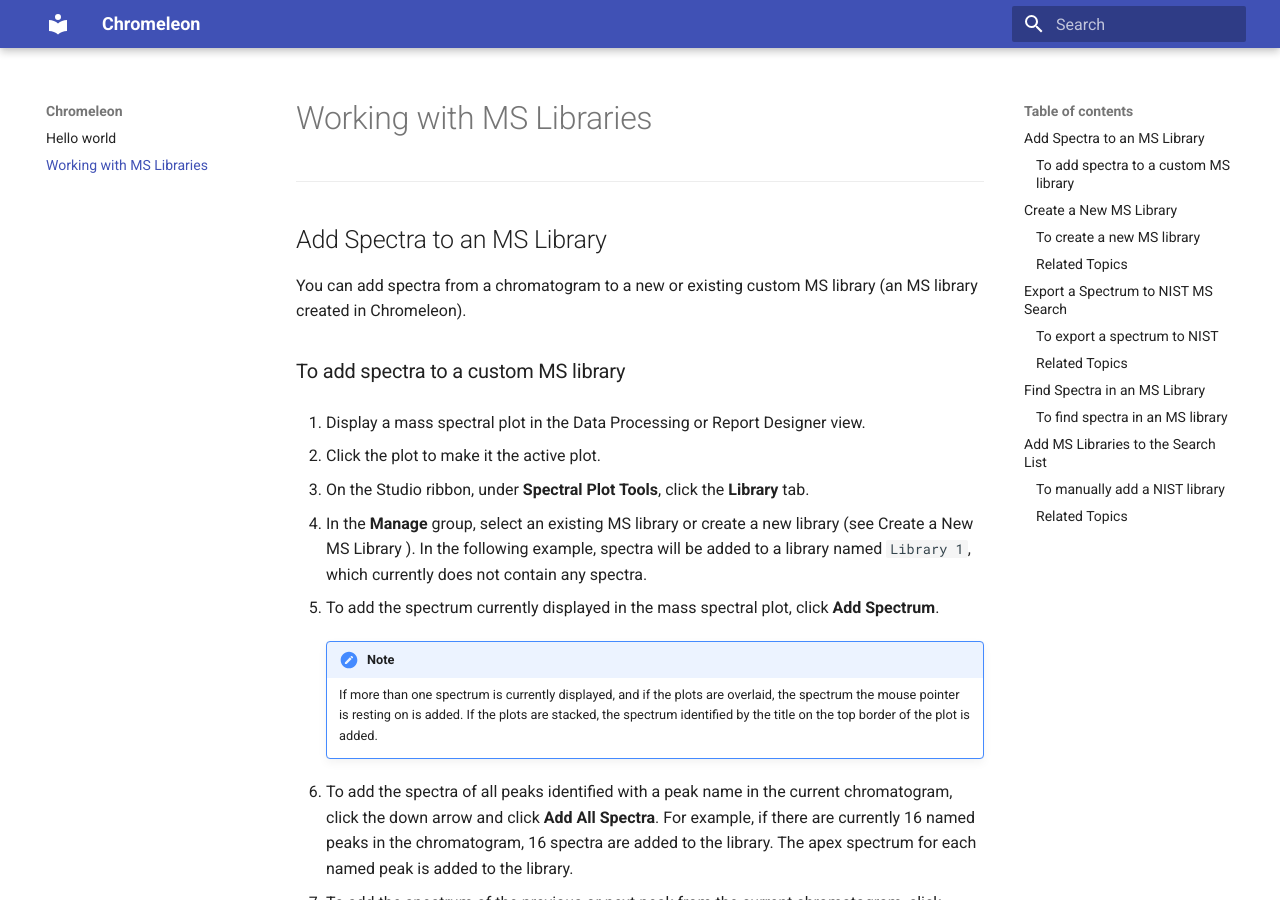
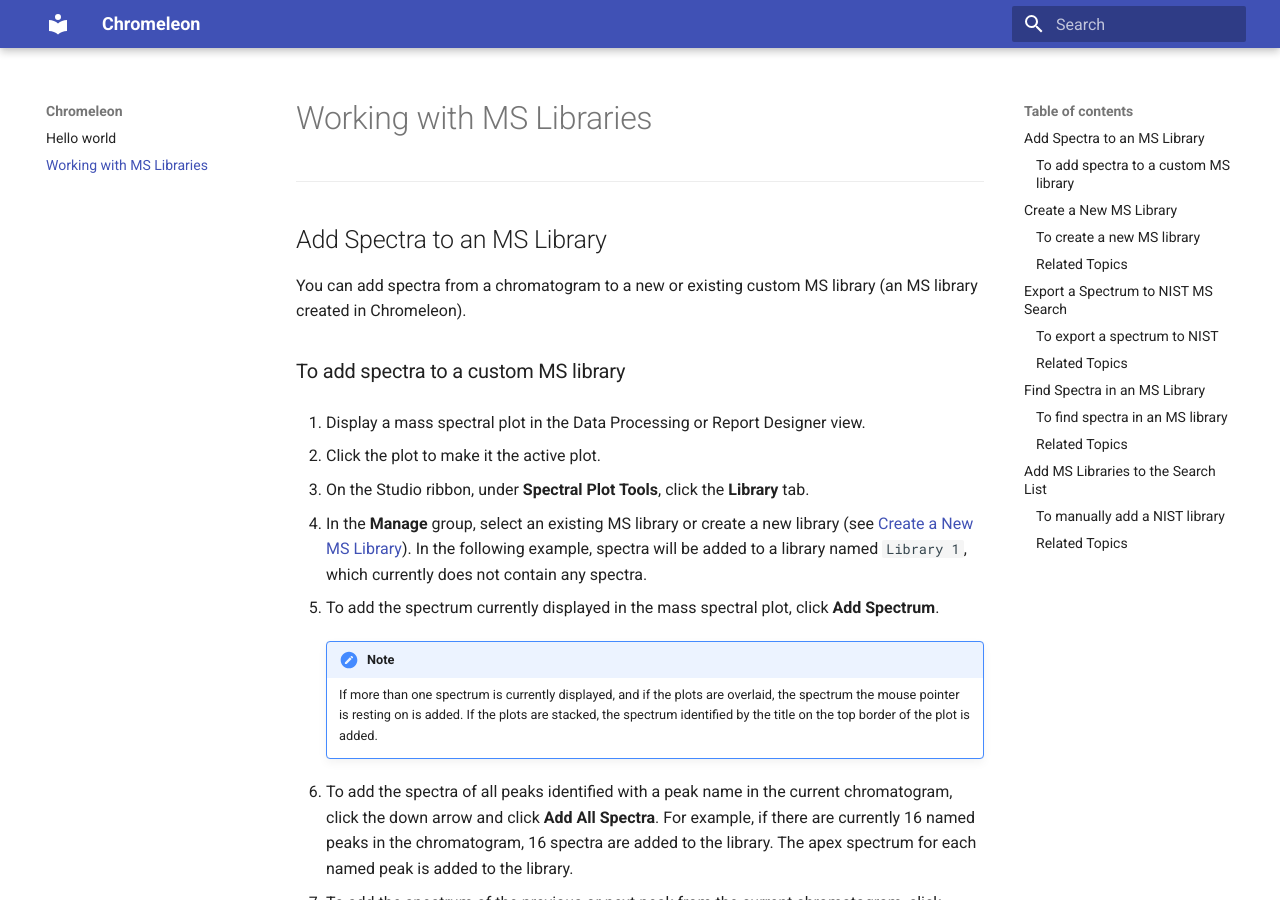
Before and after one commit to pauladambrookes/mkdocs-netlify, an MkDocs documentation site: the page built from docs/spectra.md, in a window 1280 px wide and 900 px high. Built offline with MkDocs 1.6.1 and Material for MkDocs 9.7.7, drawn with Linux system fonts in a browser that asks for light colours; part of the change alters nothing that is shown; some of the changed text lies outside the part shown.

Commit message:
fixed hyperlinks

```diff
--- a/docs/spectra.md
+++ b/docs/spectra.md
@@ -17,7 +17,7 @@ You can add spectra from a chromatogram to a new or existing custom MS library (
     Tools**, click the **Library** tab.
 
 4.  In the **Manage** group, select an existing MS
-    library or create a new library (see Create a New MS Library ). In
+    library or create a new library (see [Create a New MS Library](#create-a-new-ms-library)). In
     the following example, spectra will be added to a library named
     `Library 1`, which currently does not
     contain any spectra.
@@ -138,6 +138,16 @@ and the best similarity to the original spectrum.
 
 3. To modify the results, you can select different libraries and search criteria. Changes are applied immediately and the results list is updated. For details about selecting libraries and search criteria, see MS Library Screening. For details about the Ad Hoc Library Search window and the search results, see Ad Hoc Library Search.
 
+###Related Topics
+
+Filter the Ad Hoc Library Search Results Table
+
+[Create a New MS Library](#create-a-new-ms-library)
+
+[Add an MS Library](#add-ms-libraries-to-the-search-list)
+
+Display and Overlay Retention Time Spectra from 3D or MS Data
+
 ##Add MS Libraries to the Search List
 
 Any NIST 08, NIST 11, or NIST 14 format library can be included in an MS
```
